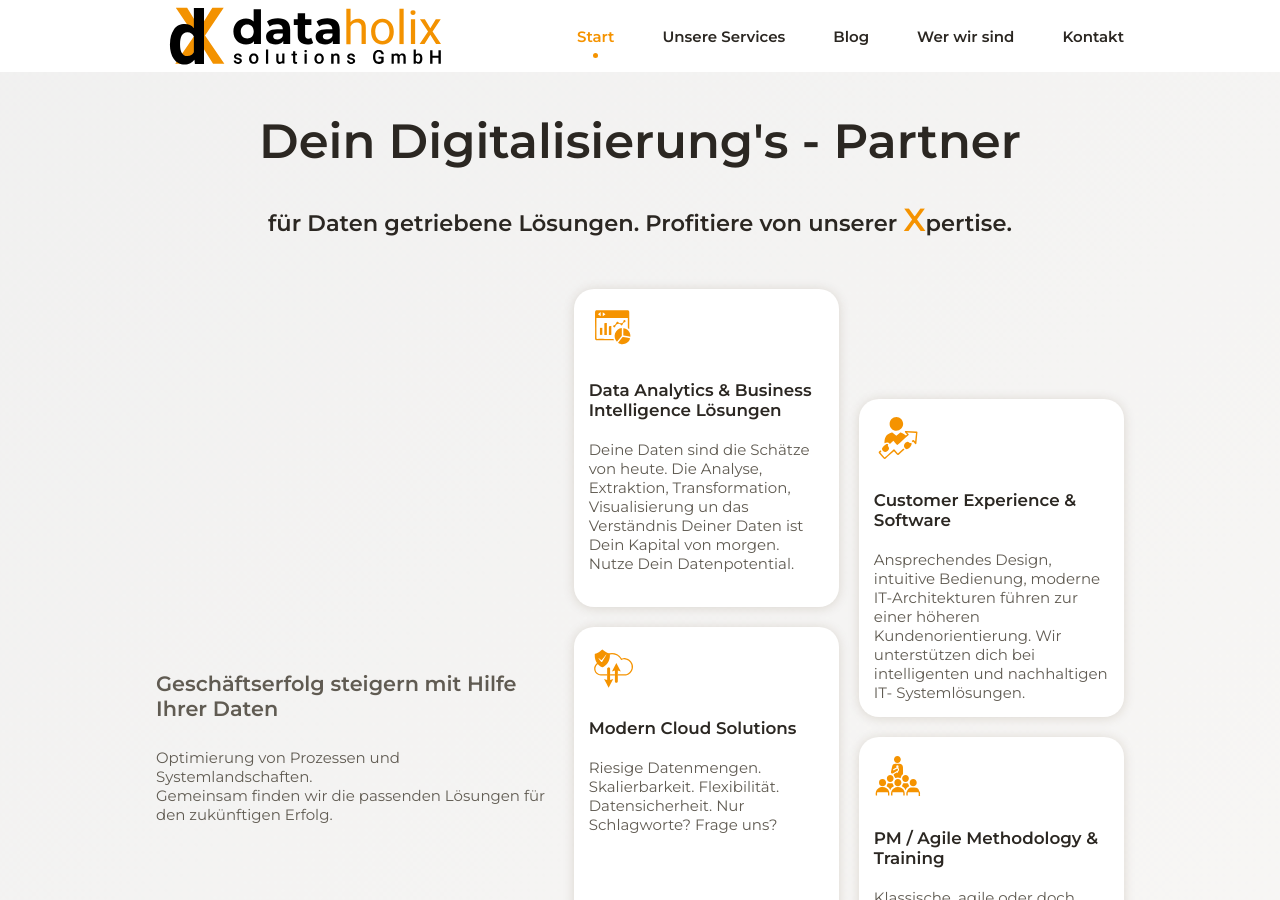
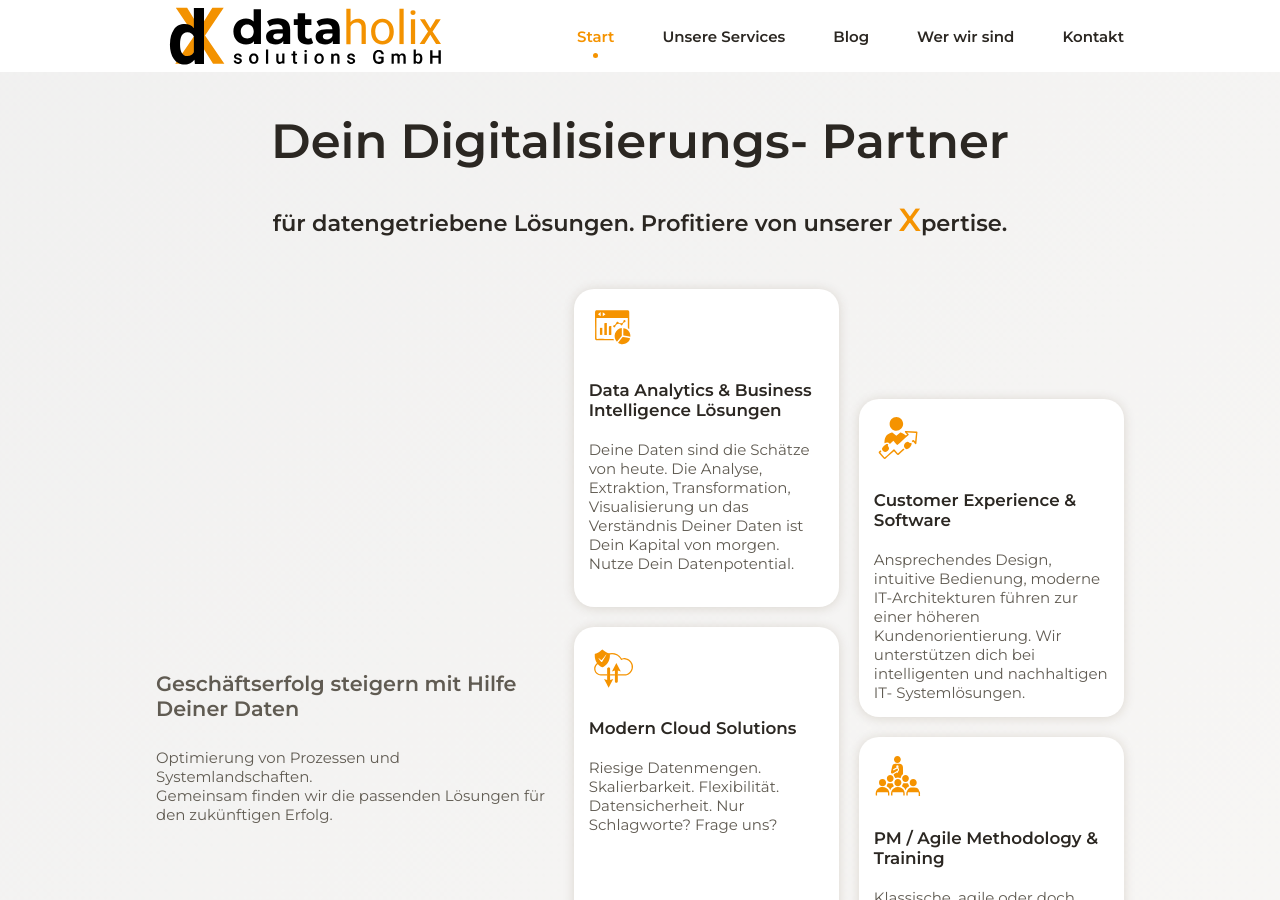
Before and after one commit to dataholix-melih-omay/dataholix-www, a Jekyll site: the page built from index.html, in a window 1280 px wide and 900 px high. Built offline with Jekyll 4.4.1, drawn with Linux system fonts in a browser that asks for light colours.

Commit message:
Update home.html

```diff
--- a/_includes/home.html
+++ b/_includes/home.html
@@ -1,10 +1,10 @@
 <section class="container section section__height" id="home">
   <section class="section__title">
-    <h1>Dein Digitalisierung's - Partner</h1>
+    <h1>Dein Digitalisierungs- Partner</h1>
   </section>
   <section class="section__title">
     <h2 class="spacing">
-      für Daten getriebene Lösungen. Profitiere von unserer
+      für datengetriebene Lösungen. Profitiere von unserer
       <span class="big-X">X</span>pertise.
     </h2>
   </section>
@@ -12,7 +12,7 @@
   <section class="service-grid">
     <section class="simple-flex">
       <header class="solo-title">
-       Geschäftserfolg steigern mit Hilfe Ihrer Daten
+       Geschäftserfolg steigern mit Hilfe Deiner Daten
       </header>
       <br />
       <p>
```
